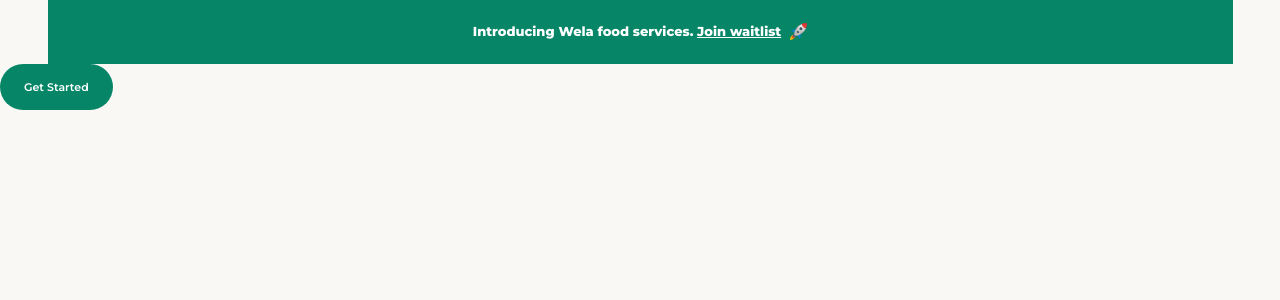
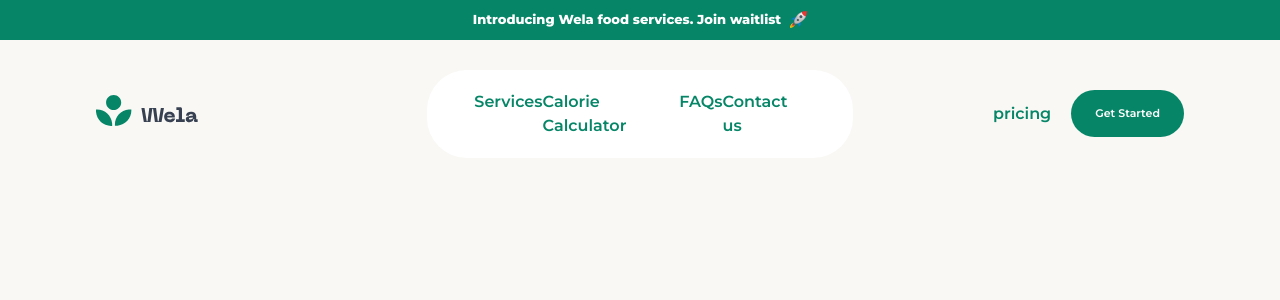
Before and after one commit to kennydageek/wela-foods, a Vue app: page / in a window 1280 px wide. Shown: the top 300 px of the page. Built offline with nearby package versions, Linux system fonts and the light colour scheme.

Commit message:
navigation built

```diff
--- a/src/App.vue
+++ b/src/App.vue
@@ -1,8 +1,30 @@
 <template>
   <v-app id="app">
     <notification-bar class="notification-bar" />
-
-    <v-main>
+    <v-main class="main-app">
+      <v-row class="navigation" no-gutters>
+        <v-col class="nav-logo">
+          <img src="../src/assets/images/icons/logo.svg" alt="" />
+        </v-col>
+        <v-col class="nav-link">
+          <a
+            v-for="link in links"
+            :key="link.text"
+            :href="link.url"
+            class="nav-link__link"
+            >{{ link.text }}</a
+          >
+        </v-col>
+        <v-col class="nav-cta">
+          <a href="#" class="nav-cta nav-link__link">pricing</a>
+          <wf-base-button
+            text="Get Started"
+            :small="true"
+            :primary="true"
+            class="btn-cta"
+          />
+        </v-col>
+      </v-row>
       <router-view />
     </v-main>
   </v-app>
@@ -14,6 +36,30 @@ export default {
   name: 'app',
   components: {
     NotificationBar,
+  },
+
+  data() {
+    return {
+      links: [
+        {
+          text: 'Services',
+          url: '#',
+        },
+        {
+          text: 'Calorie Calculator',
+          url: '#',
+        },
+        {
+          text: 'FAQs',
+          url: '#',
+        },
+
+        {
+          text: 'Contact us',
+          url: '#',
+        },
+      ],
+    };
   },
 };
 </script>
@@ -34,11 +80,12 @@ export default {
   margin: 0;
   padding: 0;
   box-sizing: border-box;
+  text-decoration: none;
 }
 
 html {
   scroll-behavior: smooth;
-  /* font-size: 62.5%; */
+  font-size: 62.5%;
 }
 
 body {
@@ -52,6 +99,62 @@ body {
   /* padding: 3rem 13rem 0; */
 }
 
+.main-app {
+  /* background: blue; */
+  width: 85%;
+  margin: 3rem auto;
+  /* margin: 10px 40px; */
+}
+
+.navigation {
+  /* background: red; */
+  justify-content: space-between;
+  margin-top: 38px;
+}
+
+.nav-logo,
+.nav-link,
+.nav-cta {
+  flex-grow: 1;
+  align-self: center;
+}
+
+.nav-logo {
+  width: 25%;
+}
+
+.nav-link {
+  /* flex-grow: 1; */
+  display: flex;
+  justify-content: space-between;
+  width: 35%;
+  background: white;
+  padding: 2rem 4.7rem !important;
+  border-radius: 40px;
+}
+
+.nav-link__link {
+  display: block;
+  font-weight: 600;
+  font-size: 1.6rem;
+  color: var(--color-primary) !important;
+}
+
+.nav-cta {
+  display: flex;
+  width: 25%;
+  justify-content: flex-end;
+  /* flex-grow: 0; */
+}
+
+.nav-cta .nav-link__link {
+  align-self: center;
+}
+
+.btn-cta {
+  margin-left: 2rem;
+}
+
 .notification-bar {
   /* position: absolute; */
   /* width: 100%; */
--- a/src/components/NotificationBar.vue
+++ b/src/components/NotificationBar.vue
@@ -1,5 +1,5 @@
 <template>
-  <div class="container">
+  <div class="wrapper">
     <p>
       Introducing Wela food services.
       <a href="#" class="white--text">Join waitlist</a>
@@ -17,7 +17,7 @@ export default {
 </script>
 
 <style scoped>
-.container {
+.wrapper {
   background: var(--color-primary);
   display: flex;
   justify-content: center;
--- a/src/views/HomeView.vue
+++ b/src/views/HomeView.vue
@@ -1,6 +1,6 @@
 <template>
   <div>
-    <wf-base-button text="Get Started" :small="true" :primary="true" />
+    <!-- <wf-base-button text="Get Started" :small="true" :primary="true" /> -->
   </div>
 </template>
 
```
